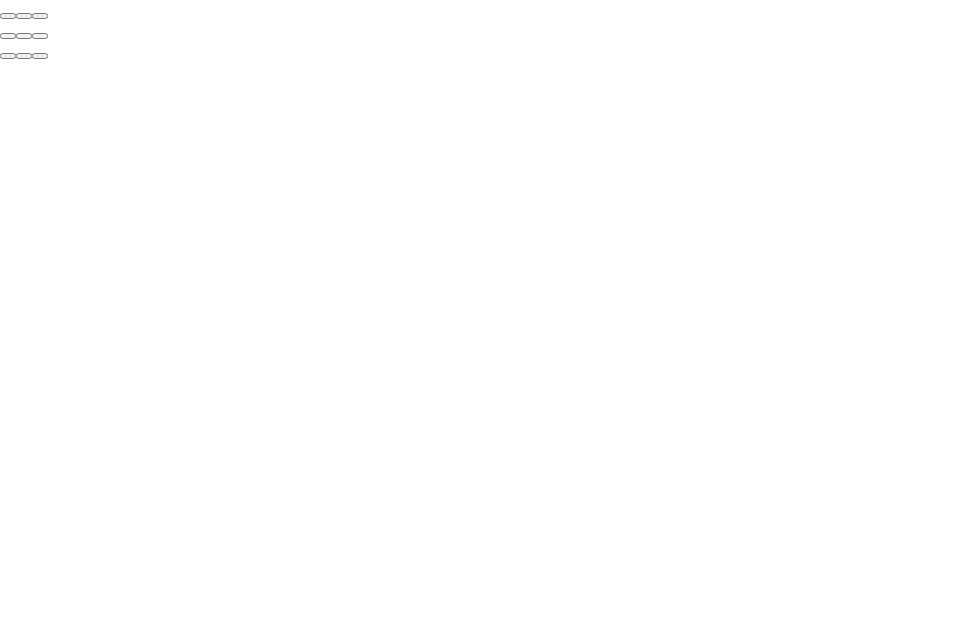
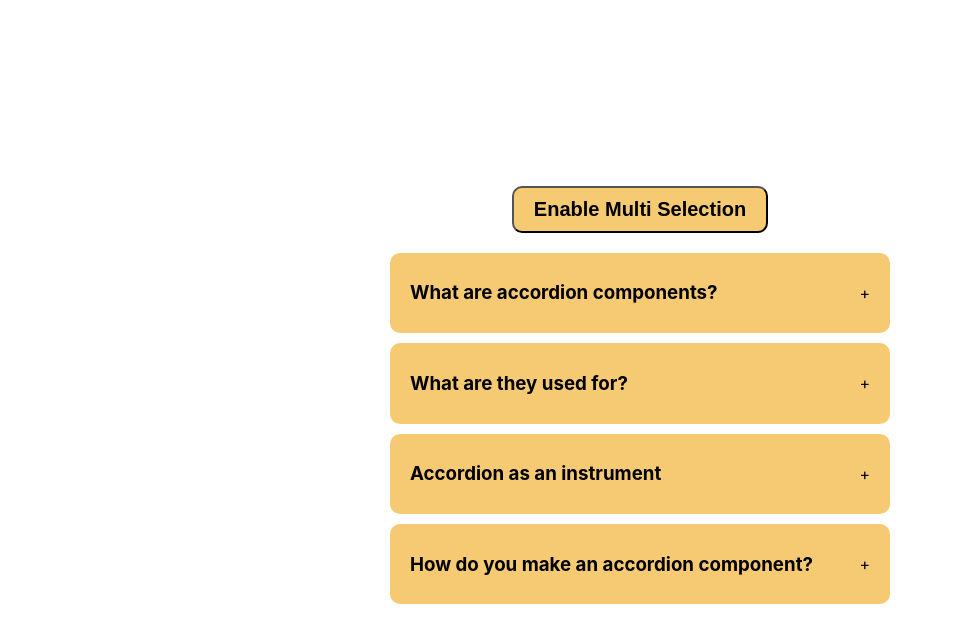
Before and after one commit to rahulrs1399/React_small_functionality, a React (Create React App) app: page /tabs in a window 1280 px wide. Shown: the top 642 px of the page, without its empty margins (0-953 px from the left). Built offline with nearby package versions, Linux system fonts and the light colour scheme.

Commit message:
fix toggel button

```diff
--- a/src/App.js
+++ b/src/App.js
@@ -1,11 +1,11 @@
 // import { BrowserRouter as Router, Route, Routes } from "react-router-dom";
 
-// import './App.css';
-// import Accordian from './component/accordian';
-// import RandomColor from './component/random-color';
-// import StarRating from './component/start-rating';
-// import ImageSlider from './component/imageslider';
-// import { LoadMoreData } from "./component/Load-more-button";
+import './App.css';
+import Accordian from './component/accordian';
+import RandomColor from './component/random-color';
+import StarRating from './component/start-rating';
+import ImageSlider from './component/imageslider';
+import { LoadMoreData } from "./component/Load-more-button";
 
 import TreeView from "./component/tree-view/index";
 import menu from "./component/tree-view/data";
@@ -36,8 +36,8 @@ function App() {
     </Router> */}
 
 
-      {/* <Accordian />
-      <RandomColor /> */}
+       <Accordian />
+      {/* <RandomColor /> */}
       {/* <StarRating noOfStar={10}/> */}
 
       {/* Image Slider */}
@@ -63,7 +63,7 @@ function App() {
 
       {/* <SearchSuggestions /> */}
 
-      <TicTactToe />
+      {/* <TicTactToe /> */}
 
     </div>
   );
--- a/src/component/accordian/index.jsx
+++ b/src/component/accordian/index.jsx
@@ -6,6 +6,20 @@ export default function Accordian() {
   const [selected, setSelected] = useState(null);
   const [enableMultiSelection, setEnableMultiSelection] = useState(false);
   const [multiple, setMultiple] = useState([]);
+
+  function toggel(getCurrentId){
+    if(selected !== getCurrentId){
+      return '+'
+    }
+    else if(enableMultiSelection){
+      if(selected !== getCurrentId){
+        return ''
+      }
+    }
+    else{
+      return '-'
+    }
+  }
 
   function handleSingleSelection(getCurrentId) {
     setSelected(getCurrentId === selected ? null : getCurrentId);
@@ -41,7 +55,7 @@ export default function Accordian() {
                 className="title"
               >
                 <h3>{dataItem.question}</h3>
-                <span>+</span>
+                <span>{toggel(dataItem.id)}</span>
               </div>
                 {enableMultiSelection
                   ? multiple.indexOf(dataItem.id) !== -1 && (
```
